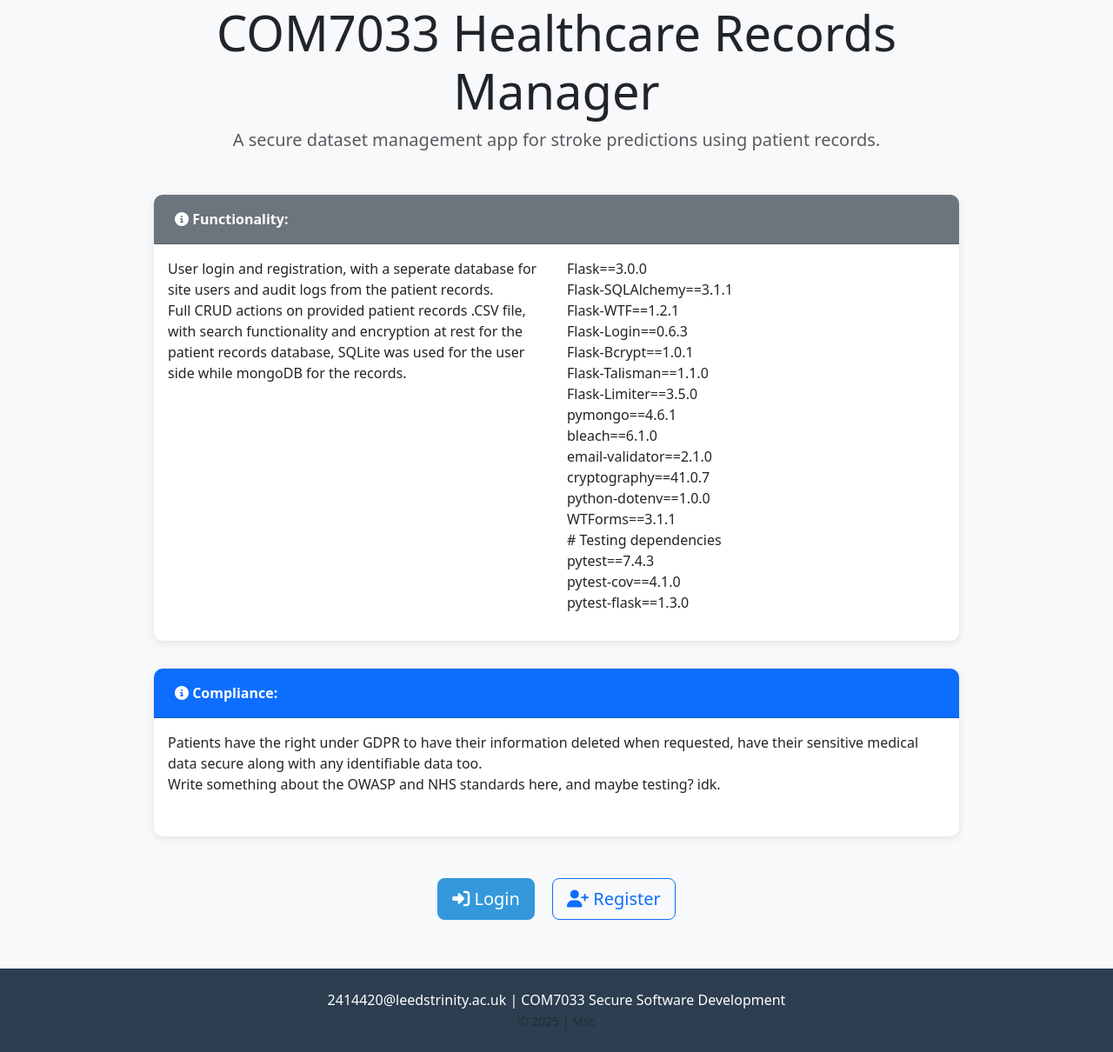
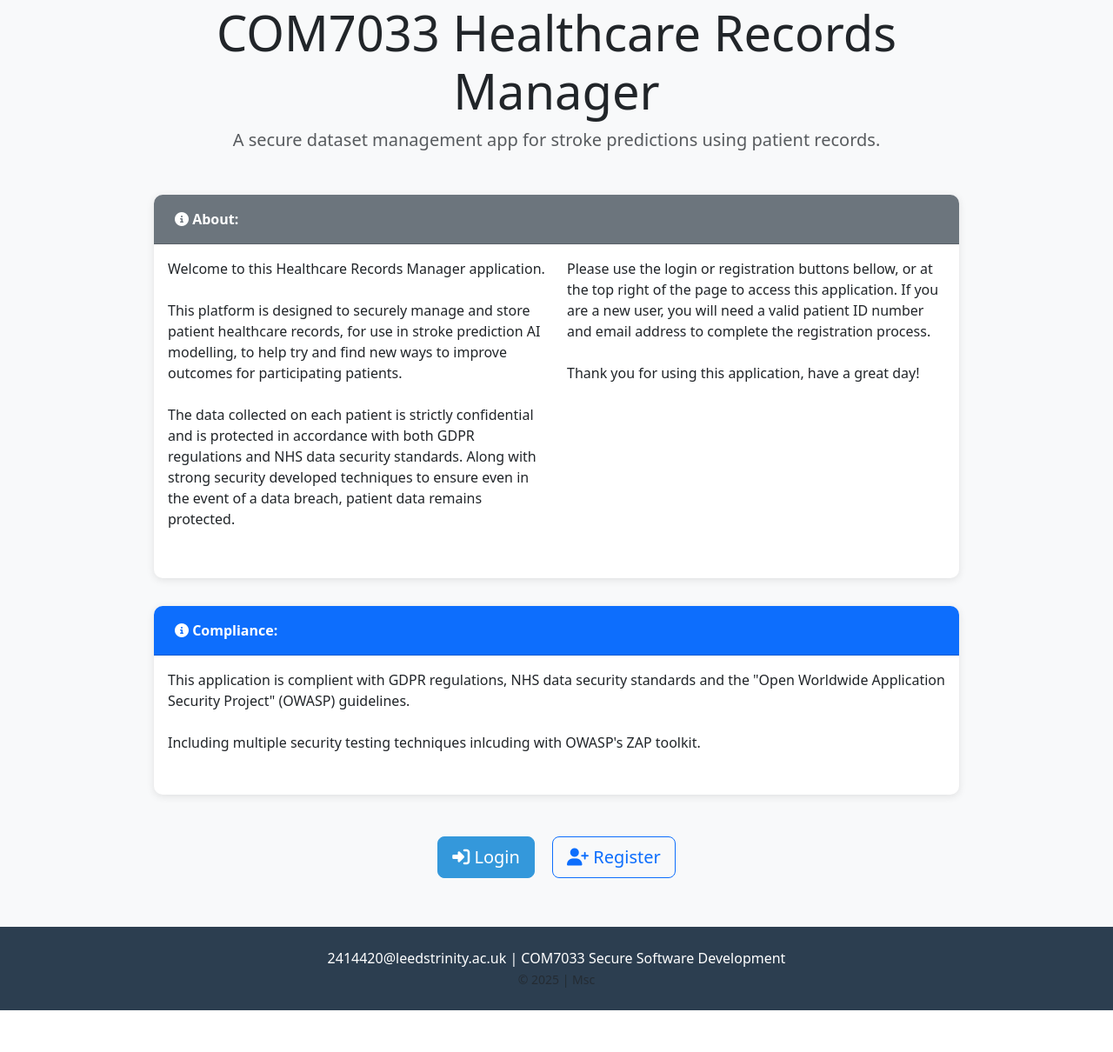
Before and after one commit to CS-LTU/com7033-assignment-HazelHSlt, a Flask app: page / in a window 1280 px wide. Shown: the part 164-1374 px from the top of the page at 87% size. After the commit the page ends 1326 px from the top, so only its background shows below. Run offline with Flask 3, Linux system fonts and the light colour scheme; parts of the project's set-up code (start-up, migrations or seed data) failed here and were passed over; some libraries are stand-ins or nearby versions.

Commit message:
feat: Wrote the user guide, and added in some additional references.
fix: Fixed minor issues with an incorrect docstring and comments, as well as 2FA not correctly disabling sending the code to a local .txt in the root directory when .env settings are switched to "production".

```diff
--- a/app/SVMcrudHelper.py
+++ b/app/SVMcrudHelper.py
@@ -5,7 +5,7 @@
 
 Provides functions to load the trained SVM model, preprocess patient data,
 and generate real-time stroke risk predictions for the admin dashboard.
-""""
+"""
 
 import os
 import pickle
--- a/app/security.py
+++ b/app/security.py
@@ -451,44 +451,46 @@ def send_2fa_code(email, code): # (Anthropic, 2025)
     from app import mail
     from flask_mail import Message
 
-    # Check if email is configured.
-    if not current_app.config.get('MAIL_USERNAME') or not current_app.config.get('MAIL_PASSWORD'):
-        current_app.logger.warning("Email not configured, using console output only")
-        print(f"\n{'='*70}")
-        print(f"2FA Code for {email}: {code}")
-        print(f"{'='*70}\n")
+    # Only execute this block if environment is set to 'development'
+    if current_app.config.get('ENV') == 'development':
+        # Check if email is configured.
+        if not current_app.config.get('MAIL_USERNAME') or not current_app.config.get('MAIL_PASSWORD'):
+            current_app.logger.warning("Email not configured, using console output only")
+            print(f"\n{'='*70}")
+            print(f"2FA Code for {email}: {code}")
+            print(f"{'='*70}\n")
 
-        # Write to file.
-        try:
-            import os
-            admin_login_file = 'Admin_Login.txt'
-            existing_content = []
-            if os.path.exists(admin_login_file):
-                with open(admin_login_file, 'r') as f:
-                    existing_content = f.readlines()
+            # Write to file.
+            try:
+                import os
+                admin_login_file = 'Admin_Login.txt'
+                existing_content = []
+                if os.path.exists(admin_login_file):
+                    with open(admin_login_file, 'r') as f:
+                        existing_content = f.readlines()
 
-            with open(admin_login_file, 'w') as f:
-                for line in existing_content:
-                    if not line.startswith('2FA Code:'):
-                        f.write(line)
+                with open(admin_login_file, 'w') as f:
+                    for line in existing_content:
+                        if not line.startswith('2FA Code:'):
+                            f.write(line)
 
-                if existing_content and not existing_content[-1].startswith('='):
-                    f.write(f"2FA Code: {code} (expires in 10 minutes)\n")
-                    f.write("="*70 + "\n")
-                elif not existing_content:
-                    f.write("="*70 + "\n")
-                    f.write(f"2FA Code: {code} (expires in 10 minutes)\n")
-                    f.write("="*70 + "\n")
-                else:
-                    f.write(f"2FA Code: {code} (expires in 10 minutes)\n")
-                    f.write(existing_content[-1])
+                    if existing_content and not existing_content[-1].startswith('='):
+                        f.write(f"2FA Code: {code} (expires in 10 minutes)\n")
+                        f.write("="*70 + "\n")
+                    elif not existing_content:
+                        f.write("="*70 + "\n")
+                        f.write(f"2FA Code: {code} (expires in 10 minutes)\n")
+                        f.write("="*70 + "\n")
+                    else:
+                        f.write(f"2FA Code: {code} (expires in 10 minutes)\n")
+                        f.write(existing_content[-1])
 
-            current_app.logger.info(f"2FA code written to {admin_login_file}")
-        except Exception as file_error:
-            current_app.logger.warning(f"Could not write 2FA code to file: {file_error}")
+                current_app.logger.info(f"2FA code written to {admin_login_file}")
+            except Exception as file_error:
+                current_app.logger.warning(f"Could not write 2FA code to file: {file_error}")
 
-        # Return True to continue the flow (development mode).
-        return True
+            # Return True to continue the flow (development mode).
+            return True
 
     try:
         # Create the email message.
--- a/app/templates/index.html
+++ b/app/templates/index.html
@@ -30,35 +30,27 @@ This HTML page for the front page or home screen, using Jinja2 and py Flask temp
         <!-- The card that displays the application's functionality, (Anthropic, 2025). -->
         <div class="card">
             <div class="card-header bg-secondary">
-                <i class="fas fa-info-circle"></i> Functionality:
+                <i class="fas fa-info-circle"></i> About:
             </div>
             <div class="card-body">
                 <div class="row">
                     <div class="col-md-6">
                         <ul class="list-unstyled">
-                            <li><i class=""></i> User login and registration, with a seperate database for site users and audit logs from the patient records. <br> Full CRUD actions on provided patient records .CSV file, with search functionality and encryption at rest for the patient records database, SQLite was used for the user side while mongoDB for the records.</li>
+                            <li><i class=""></i>
+                                Welcome to this Healthcare Records Manager application. <br><br>
+                                This platform is designed to securely manage and store patient healthcare records,
+                                for use in stroke prediction AI modelling, to help try and find new ways to improve outcomes for participating patients. <br><br>
+                                The data collected on each patient is strictly confidential and is protected in accordance with both GDPR regulations and NHS data security standards.
+                                Along with strong security developed techniques to ensure even in the event of a data breach, patient data remains protected. <br><br>
+                            </li>
                         </ul>
                     </div>
                     <div class="col-md-6">
                         <ul class="list-unstyled">
                             <li><i class=""></i>
-                                Flask==3.0.0 <br>
-                                Flask-SQLAlchemy==3.1.1 <br>
-                                Flask-WTF==1.2.1 <br>
-                                Flask-Login==0.6.3 <br>
-                                Flask-Bcrypt==1.0.1 <br>
-                                Flask-Talisman==1.1.0 <br>
-                                Flask-Limiter==3.5.0 <br>
-                                pymongo==4.6.1 <br>
-                                bleach==6.1.0 <br>
-                                email-validator==2.1.0 <br>
-                                cryptography==41.0.7 <br>
-                                python-dotenv==1.0.0 <br>
-                                WTForms==3.1.1 <br>
-                                # Testing dependencies <br>
-                                pytest==7.4.3 <br>
-                                pytest-cov==4.1.0 <br>
-                                pytest-flask==1.3.0 <br>
+                                Please use the login or registration buttons bellow, or at the top right of the page to access this application.
+                                If you are a new user, you will need a valid patient ID number and email address to complete the registration process. <br><br>
+                                Thank you for using this application, have a great day!
                         </ul>
                     </div>
                 </div>
@@ -73,7 +65,11 @@ This HTML page for the front page or home screen, using Jinja2 and py Flask temp
                 <div class="row">
                     <div class="col-md-12">
                         <ul class="list-unstyled">
-                            <li><i class=""></i> Patients have the right under GDPR to have their information deleted when requested, have their sensitive medical data secure along with any identifiable data too. <br> Write something about the OWASP and NHS standards here, and maybe testing? idk.</li>
+                            <li><i class=""></i>
+                                This application is complient with GDPR regulations, NHS data security standards and the
+                                "Open Worldwide Application Security Project" (OWASP) guidelines. <br><br>
+                                Including multiple security testing techniques inlcuding with OWASP's ZAP toolkit.
+                            </li>
                         </ul>
                     </div>
                     <div class="col-md-6">
```
Also changed, not shown: References.md (+2 -0 lines), app/SVMmodel.py (+2 -8 lines), 2 other files.
